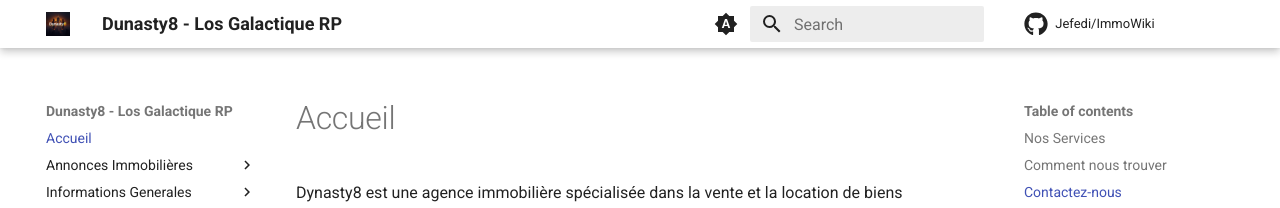
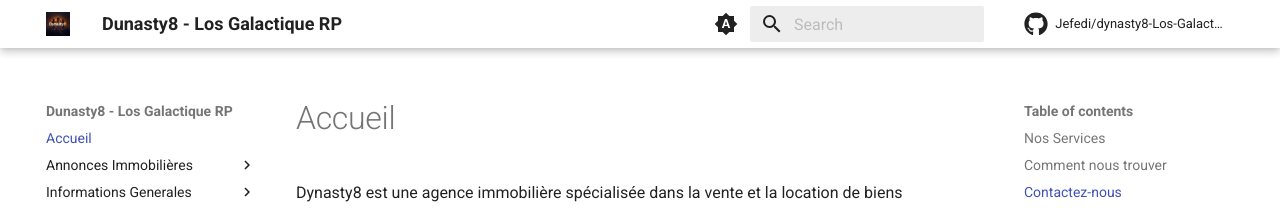
Before and after one commit to Jefedi/dynasty8-Los-Galactique-RP, an MkDocs documentation site: the page built from docs/index.md, in a window 1280 px wide. Shown: the top 208 px of the page. Built offline with MkDocs 1.6.1 and Material for MkDocs 9.7.7, drawn with Linux system fonts in a browser that asks for light colours; comment, search, counter and statistics services are not loaded; the version menu is left out.

Commit message:
Update mkdocs.yml

```diff
--- a/mkdocs.yml
+++ b/mkdocs.yml
@@ -2,10 +2,10 @@
 site_name: Dunasty8 - Los Galactique RP
 
 # URL du dépôt GitHub
-repo_url: https://github.com/Jefedi/ImmoWiki
+repo_url: https://github.com/Jefedi/dynasty8-Los-Galactique-RP.git
 
 # Nom du dépôt GitHub
-repo_name: Jefedi/ImmoWiki
+repo_name: Jefedi/dynasty8-Los-Galactique-RP
 
 # Navigation du site
 nav:
```
